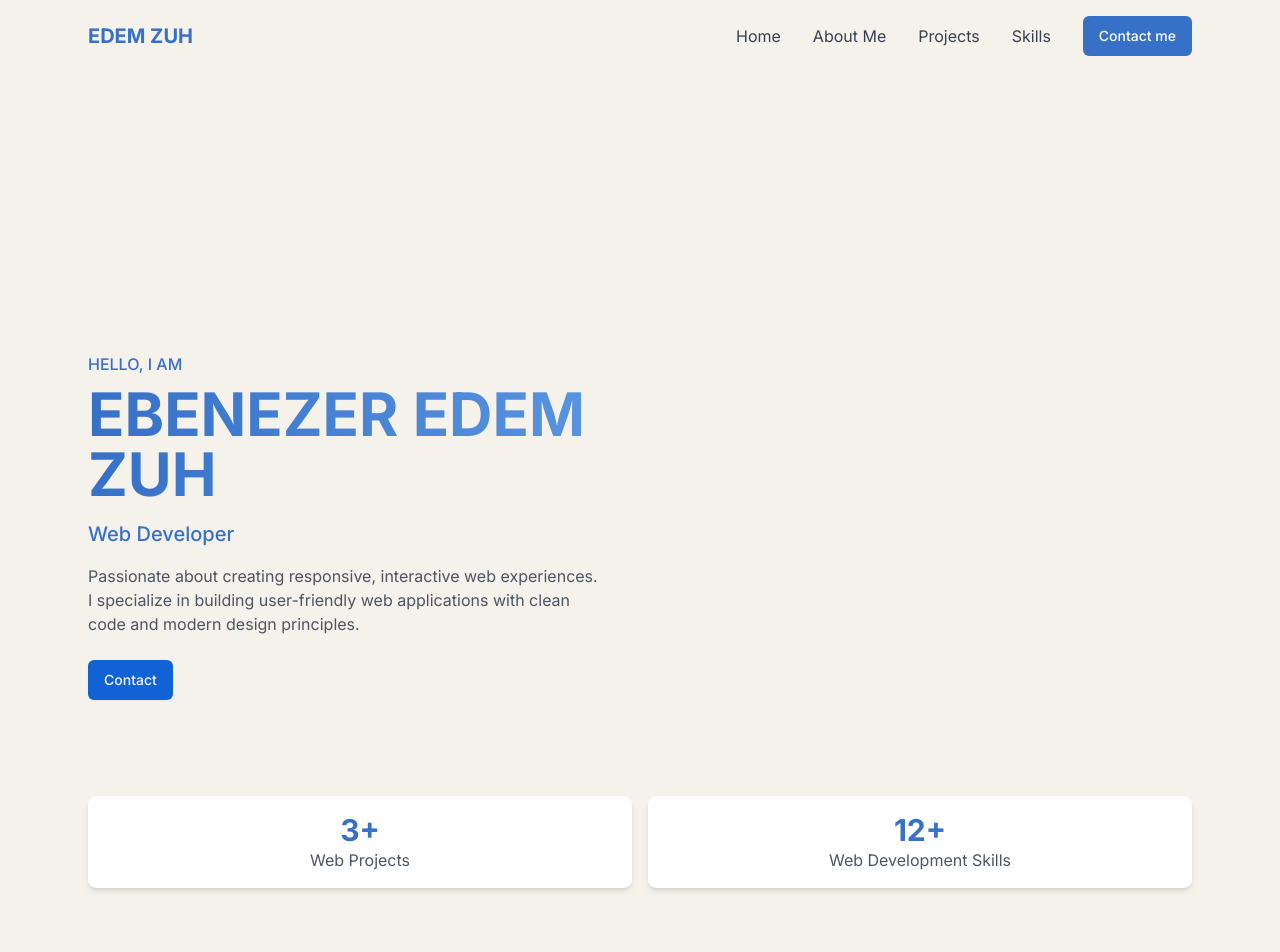
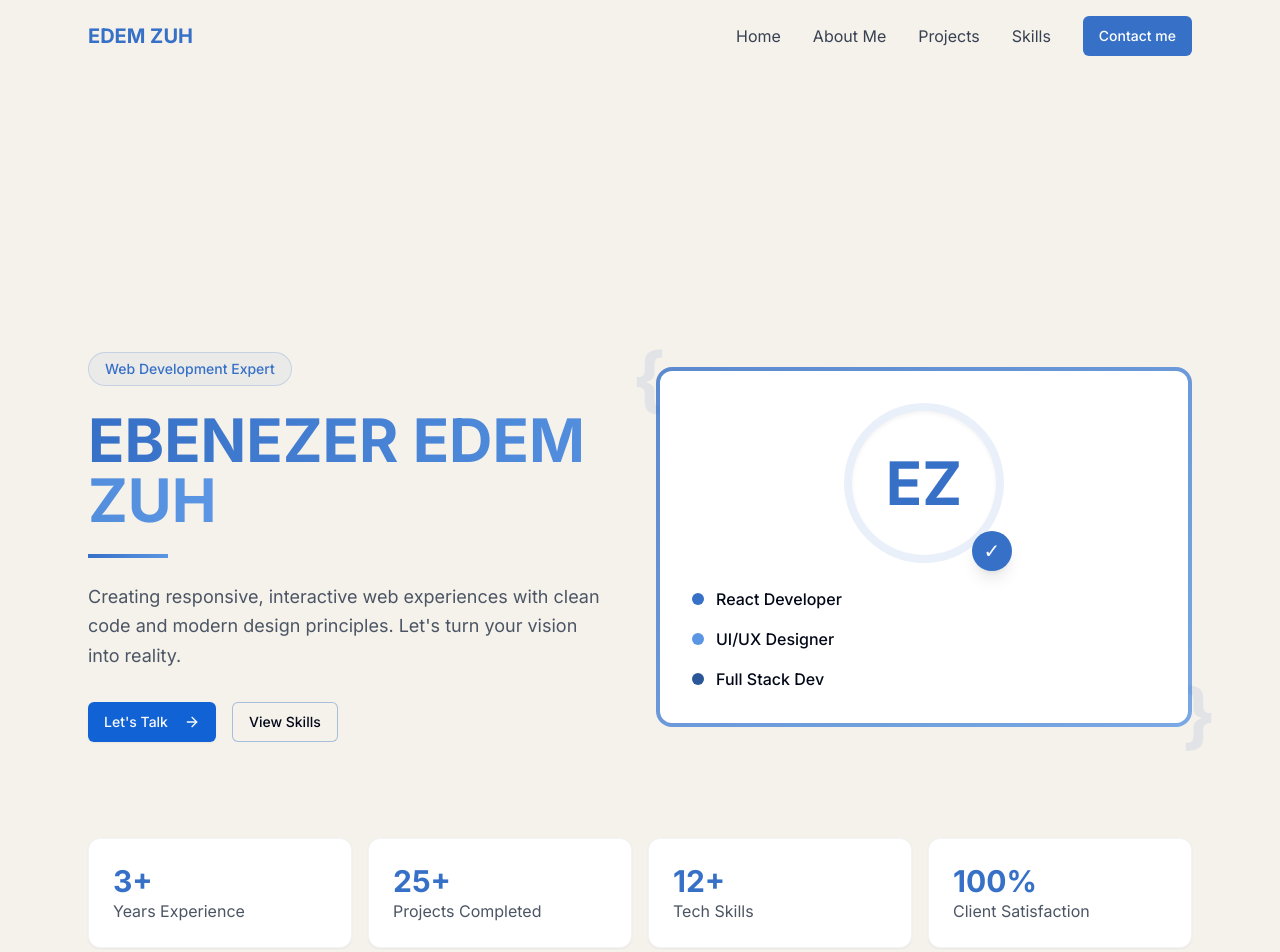
Before and after one commit to Diplocity/zuhwebstudio, a React (Vite) app: page / in a window 1280 px wide. Shown: the top 952 px of the page. Built offline with nearby package versions, Linux system fonts and the light colour scheme.

Commit message:
Refactor: Modernize hero section UI
Updated the hero section's UI design for a more modern look.

```diff
--- a/src/components/HeroSection.tsx
+++ b/src/components/HeroSection.tsx
@@ -1,5 +1,6 @@
 
 import { Button } from '@/components/ui/button';
+import { ArrowRight } from 'lucide-react';
 
 const HeroSection = () => {
   const scrollToContact = () => {
@@ -7,40 +8,93 @@ const HeroSection = () => {
   };
 
   return (
-    <section id="home" className="pt-32 pb-16 md:pt-40 md:pb-24">
-      <div className="container-custom">
+    <section id="home" className="pt-32 pb-16 md:pt-40 md:pb-24 overflow-hidden">
+      <div className="container-custom relative">
+        {/* Background elements */}
+        <div className="absolute top-0 right-0 w-72 h-72 bg-blue/5 rounded-full filter blur-3xl -z-10"></div>
+        <div className="absolute bottom-10 left-10 w-64 h-64 bg-blue/10 rounded-full filter blur-3xl -z-10"></div>
+
         <div className="grid grid-cols-1 md:grid-cols-2 gap-8 items-center">
-          <div className="animate-fade-in-up">
-            <p className="text-blue font-medium mb-2">HELLO, I AM</p>
-            <h1 className="text-4xl md:text-5xl lg:text-6xl font-bold mb-4 text-gradient">EBENEZER EDEM ZUH</h1>
-            <h2 className="text-xl text-blue font-medium mb-4">Web Developer</h2>
-            <p className="text-gray-600 mb-6 max-w-lg">
-              Passionate about creating responsive, interactive web experiences. I specialize in building user-friendly web applications with clean code and modern design principles.
+          <div className="animate-fade-in-up z-10">
+            <div className="inline-block px-4 py-1.5 mb-6 rounded-full border border-blue/20 bg-blue/5 text-blue text-sm font-medium">
+              Web Development Expert
+            </div>
+            <h1 className="text-4xl md:text-5xl lg:text-6xl font-bold mb-6">
+              <span className="text-gradient">EBENEZER EDEM ZUH</span>
+            </h1>
+            <div className="h-1 w-20 bg-gradient-to-r from-blue to-blue-light mb-6"></div>
+            <p className="text-gray-600 mb-8 text-lg leading-relaxed max-w-lg">
+              Creating responsive, interactive web experiences with clean code and modern design principles. Let's turn your vision into reality.
             </p>
-            <Button onClick={scrollToContact} className="btn-primary">
-              Contact
-            </Button>
+            <div className="flex flex-wrap gap-4">
+              <Button onClick={scrollToContact} className="btn-primary group">
+                Let's Talk
+                <ArrowRight className="ml-2 h-4 w-4 transition-transform group-hover:translate-x-1" />
+              </Button>
+              <Button variant="outline" className="border-blue/40 hover:bg-blue/5 text-foreground">
+                View Skills
+              </Button>
+            </div>
           </div>
-          <div className="hidden md:flex justify-center animate-fade-in">
+
+          <div className="hidden md:block relative z-10">
             <div className="relative">
-              <div className="absolute inset-0 bg-blue rounded-full opacity-20 blur-xl"></div>
-              <div className="bg-blue-light rounded-full h-80 w-80 flex items-center justify-center">
-                <div className="bg-white rounded-full h-72 w-72 flex items-center justify-center relative overflow-hidden">
-                  <div className="text-7xl font-bold text-blue">EZ</div>
+              {/* Code brackets decorative element */}
+              <div className="absolute -left-6 -top-6 text-7xl text-blue/10 font-bold">{`{`}</div>
+              <div className="absolute -right-6 -bottom-6 text-7xl text-blue/10 font-bold">{`}`}</div>
+
+              {/* Main profile element */}
+              <div className="bg-gradient-to-br from-blue/80 to-blue-light/80 rounded-2xl p-1">
+                <div className="bg-white dark:bg-gray-900 rounded-xl p-8 backdrop-blur-sm">
+                  <div className="flex items-center justify-center mb-6">
+                    <div className="relative">
+                      <div className="bg-blue/10 rounded-full h-40 w-40 flex items-center justify-center animate-pulse">
+                        <div className="bg-white rounded-full h-36 w-36 flex items-center justify-center shadow-inner">
+                          <div className="text-6xl font-bold text-blue">EZ</div>
+                        </div>
+                      </div>
+                      <div className="absolute -bottom-2 -right-2 bg-blue text-white rounded-full h-10 w-10 flex items-center justify-center shadow-lg">
+                        <span className="text-xl">✓</span>
+                      </div>
+                    </div>
+                  </div>
+
+                  <div className="space-y-4">
+                    <div className="flex items-center">
+                      <div className="h-3 w-3 rounded-full bg-blue mr-3"></div>
+                      <span className="font-medium">React Developer</span>
+                    </div>
+                    <div className="flex items-center">
+                      <div className="h-3 w-3 rounded-full bg-blue-light mr-3"></div>
+                      <span className="font-medium">UI/UX Designer</span>
+                    </div>
+                    <div className="flex items-center">
+                      <div className="h-3 w-3 rounded-full bg-blue-dark mr-3"></div>
+                      <span className="font-medium">Full Stack Dev</span>
+                    </div>
+                  </div>
                 </div>
               </div>
             </div>
           </div>
         </div>
 
-        <div className="mt-16 md:mt-24 grid grid-cols-2 gap-4">
-          <div className="bg-white rounded-lg p-4 shadow-md text-center">
+        <div className="mt-16 md:mt-24 grid grid-cols-1 sm:grid-cols-2 lg:grid-cols-4 gap-4">
+          <div className="bg-white rounded-xl p-6 shadow-sm hover:shadow-md transition-shadow border border-gray-100">
             <h3 className="font-bold text-2xl md:text-3xl text-blue">3+</h3>
-            <p className="text-gray-600 text-sm md:text-base">Web Projects</p>
+            <p className="text-gray-600 text-sm md:text-base">Years Experience</p>
           </div>
-          <div className="bg-white rounded-lg p-4 shadow-md text-center">
+          <div className="bg-white rounded-xl p-6 shadow-sm hover:shadow-md transition-shadow border border-gray-100">
+            <h3 className="font-bold text-2xl md:text-3xl text-blue">25+</h3>
+            <p className="text-gray-600 text-sm md:text-base">Projects Completed</p>
+          </div>
+          <div className="bg-white rounded-xl p-6 shadow-sm hover:shadow-md transition-shadow border border-gray-100">
             <h3 className="font-bold text-2xl md:text-3xl text-blue">12+</h3>
-            <p className="text-gray-600 text-sm md:text-base">Web Development Skills</p>
+            <p className="text-gray-600 text-sm md:text-base">Tech Skills</p>
+          </div>
+          <div className="bg-white rounded-xl p-6 shadow-sm hover:shadow-md transition-shadow border border-gray-100">
+            <h3 className="font-bold text-2xl md:text-3xl text-blue">100%</h3>
+            <p className="text-gray-600 text-sm md:text-base">Client Satisfaction</p>
           </div>
         </div>
       </div>
```
